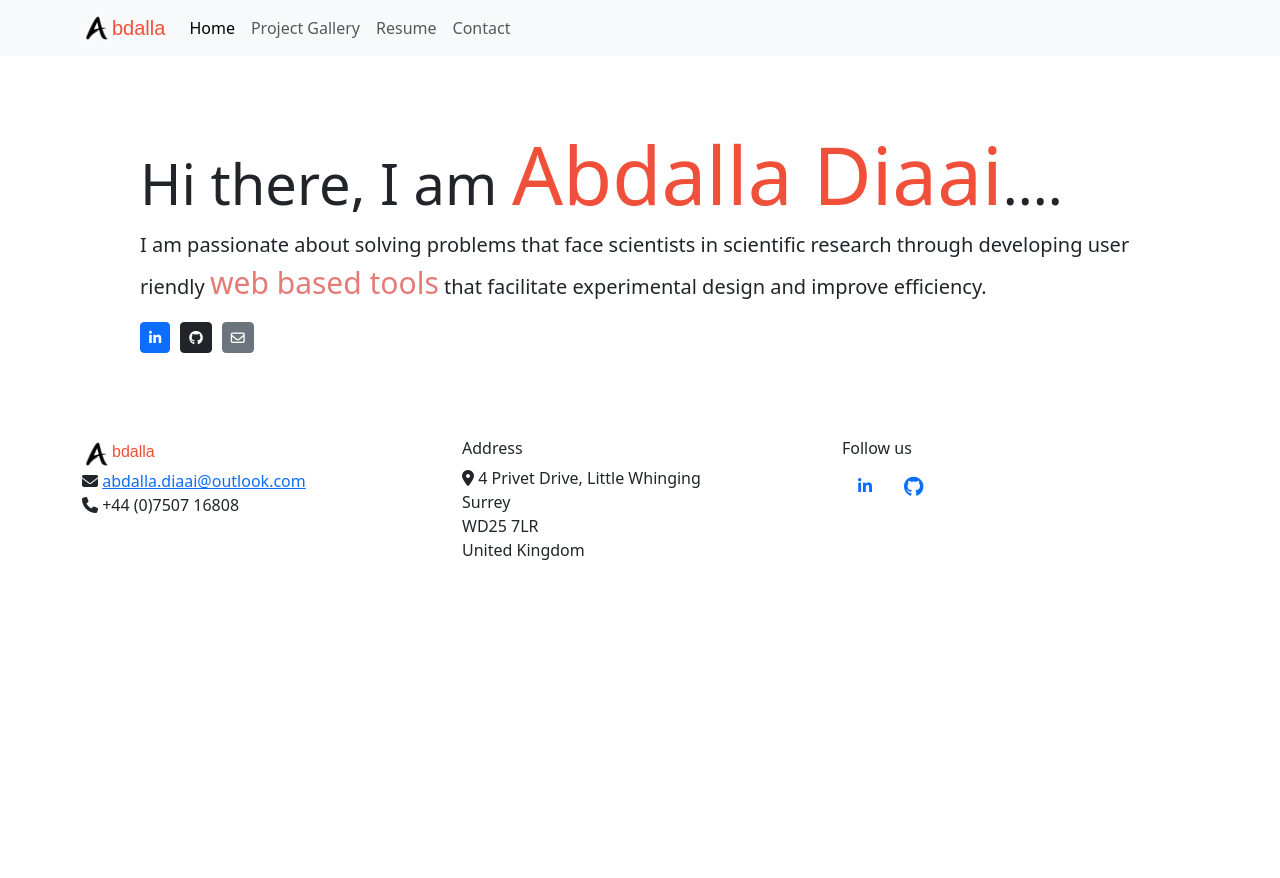
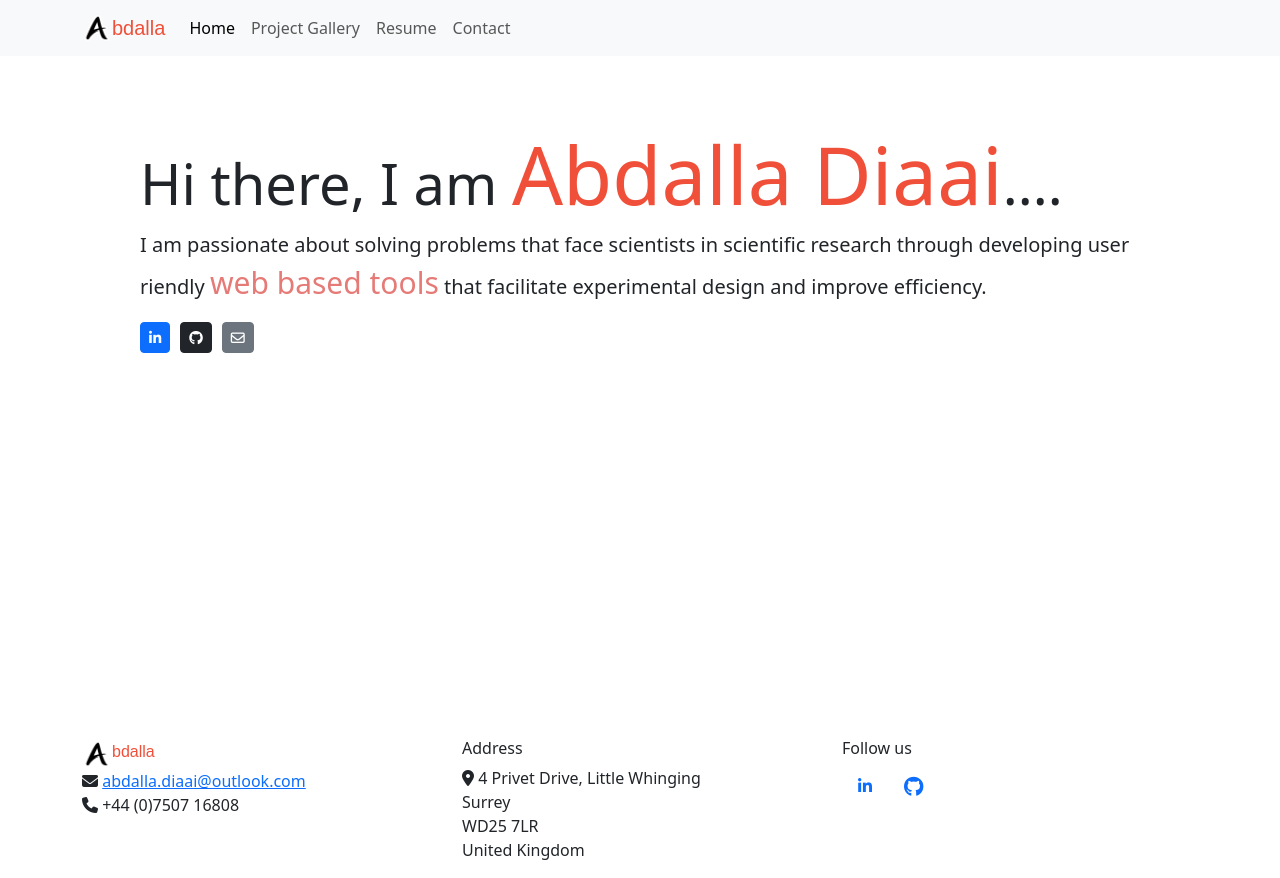
Before and after one commit to abdalla-diaai/my-portfolio, a React (Vite) app: page / in a window 1280 px wide. Before the commit the page ends 800 px from the top, so only its background shows below. Built offline with nearby package versions, Linux system fonts and the light colour scheme.

Commit message:
added margin bottom to home container.

```diff
--- a/src/App.jsx
+++ b/src/App.jsx
@@ -19,7 +19,6 @@ export default function App() {
           <Route path="/" element={<Home />} />
           <Route path="projectGallery" element={<ProjectGallery />} />
           <Route path="resume" element={<Resume />} />
-
           {/* Define a route that will have descendant routes */}
           <Route path="contact" element={<Contact />} />
         </Routes>
--- a/src/components/pages/styles.css
+++ b/src/components/pages/styles.css
@@ -2,6 +2,10 @@
 #contact-us,
 #projects-container {
   padding: 70px;
+}
+
+#home {
+    margin-block-end: 300px;
 }
 
 .logo-name {
@@ -55,5 +59,5 @@ b {
 }
 
 #footer {
-   align-items: center;
+   bottom: 0px;
 }
```
